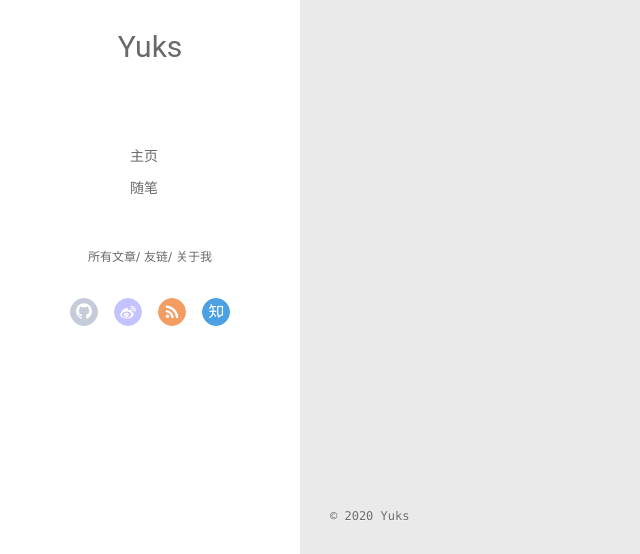
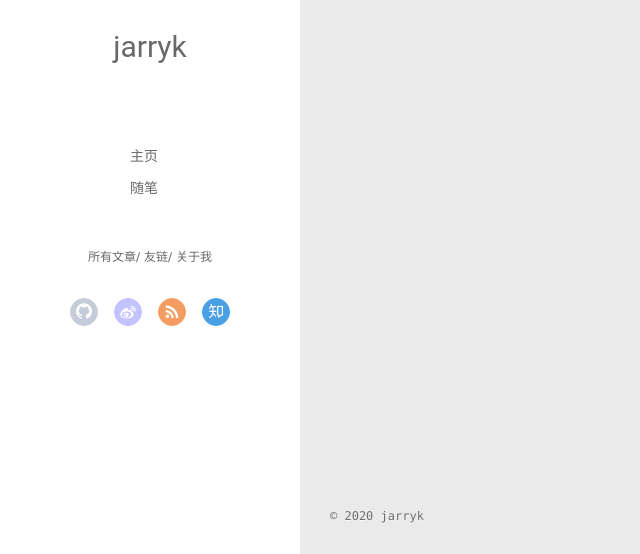
Before and after one commit to JarryK/SurfingCat, a plain HTML site: page archives/2020/06/index.html in a window 1280 px wide. Shown: the part 243-797 px from the top of the page, 0-640 px from the left. Drawn offline with Linux system fonts and the light colour scheme; files that its build step writes are made by us from their sources.

Commit message:
Site updated: 2020-06-15 11:36:04

```diff
--- a/archives/2020/06/index.html
+++ b/archives/2020/06/index.html
@@ -6,17 +6,17 @@
   <meta name="renderer" content="webkit">
   <meta http-equiv="X-UA-Compatible" content="IE=edge" >
   <link rel="dns-prefetch" href="https://jarryk.github.io/SurfingCat">
-  <title>Archives: 2020/6 | Hexo</title>
+  <title>Archives: 2020/6 | jarryk</title>
   <meta name="viewport" content="width=device-width, initial-scale=1, maximum-scale=1">
   <meta property="og:type" content="website">
-<meta property="og:title" content="Hexo">
+<meta property="og:title" content="jarryk">
 <meta property="og:url" content="https://jarryk.github.io/SurfingCat/archives/2020/06/index.html">
-<meta property="og:site_name" content="Hexo">
+<meta property="og:site_name" content="jarryk">
 <meta property="og:locale" content="cn">
-<meta property="article:author" content="Yuks">
+<meta property="article:author" content="jarryk">
 <meta name="twitter:card" content="summary">
 
-    <link rel="alternative" href="/atom.xml" title="Hexo" type="application/atom+xml">
+    <link rel="alternative" href="/atom.xml" title="jarryk" type="application/atom+xml">
 
 
     <link rel="icon" href="/favicon.png">
@@ -46,7 +46,7 @@
 			<img src="" class="js-avatar">
 		</a>
 		<hgroup>
-		  <h1 class="header-author"><a href="/">Yuks</a></h1>
+		  <h1 class="header-author"><a href="/">jarryk</a></h1>
 		</hgroup>
 
 
@@ -104,7 +104,7 @@
 				<img src="" class="js-avatar">
 			</div>
 			<hgroup>
-			  <h1 class="header-author js-header-author">Yuks</h1>
+			  <h1 class="header-author js-header-author">jarryk</h1>
 			</hgroup>
 
 
@@ -202,7 +202,7 @@
   <div class="outer">
     <div id="footer-info">
     	<div class="footer-left">
-    		&copy; 2020 Yuks
+    		&copy; 2020 jarryk
     	</div>
       	<div class="footer-right">
       		<a href="http://hexo.io/" target="_blank">Hexo</a>  Theme <a href="https://github.com/litten/hexo-theme-yilia" target="_blank">Yilia</a> by Litten
```
Also changed, not shown: 2020/06/15/hello-world/index.html (+7 -7 lines), archives/2020/index.html (+8 -8 lines), archives/index.html (+8 -8 lines), index.html (+8 -8 lines).
